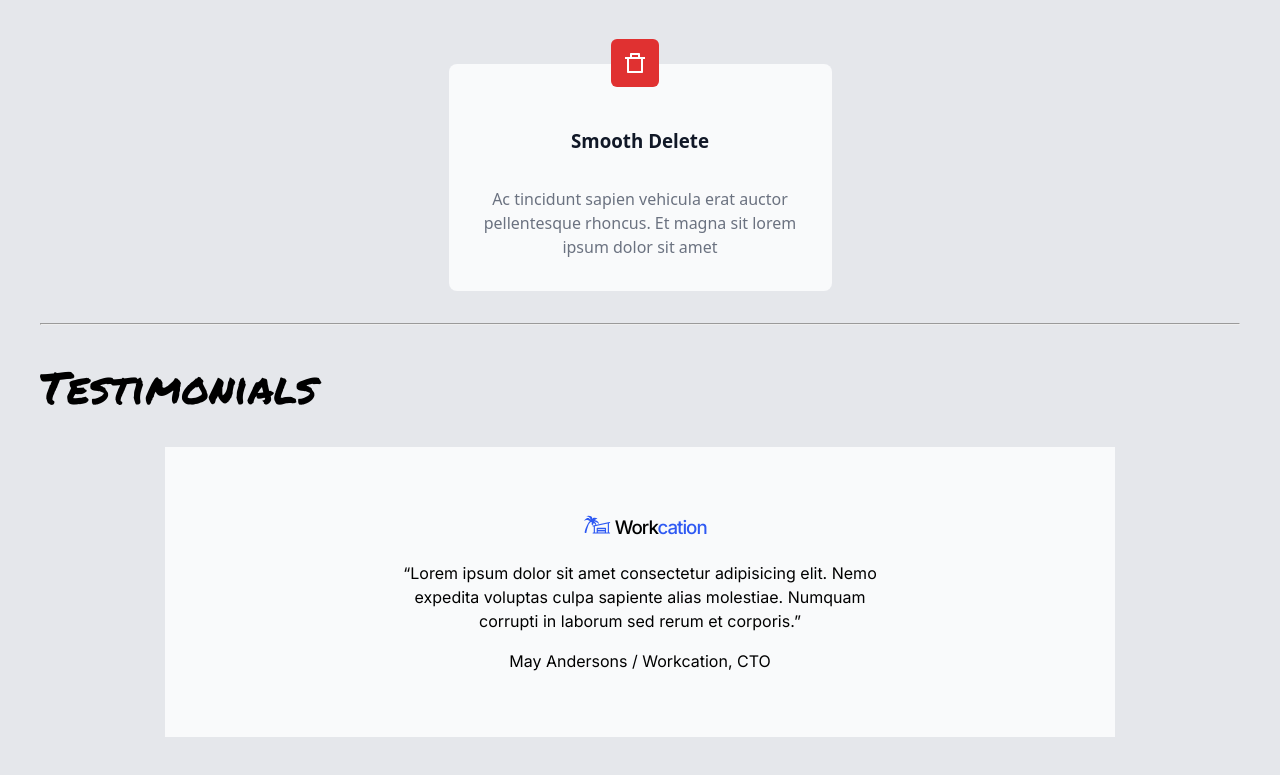
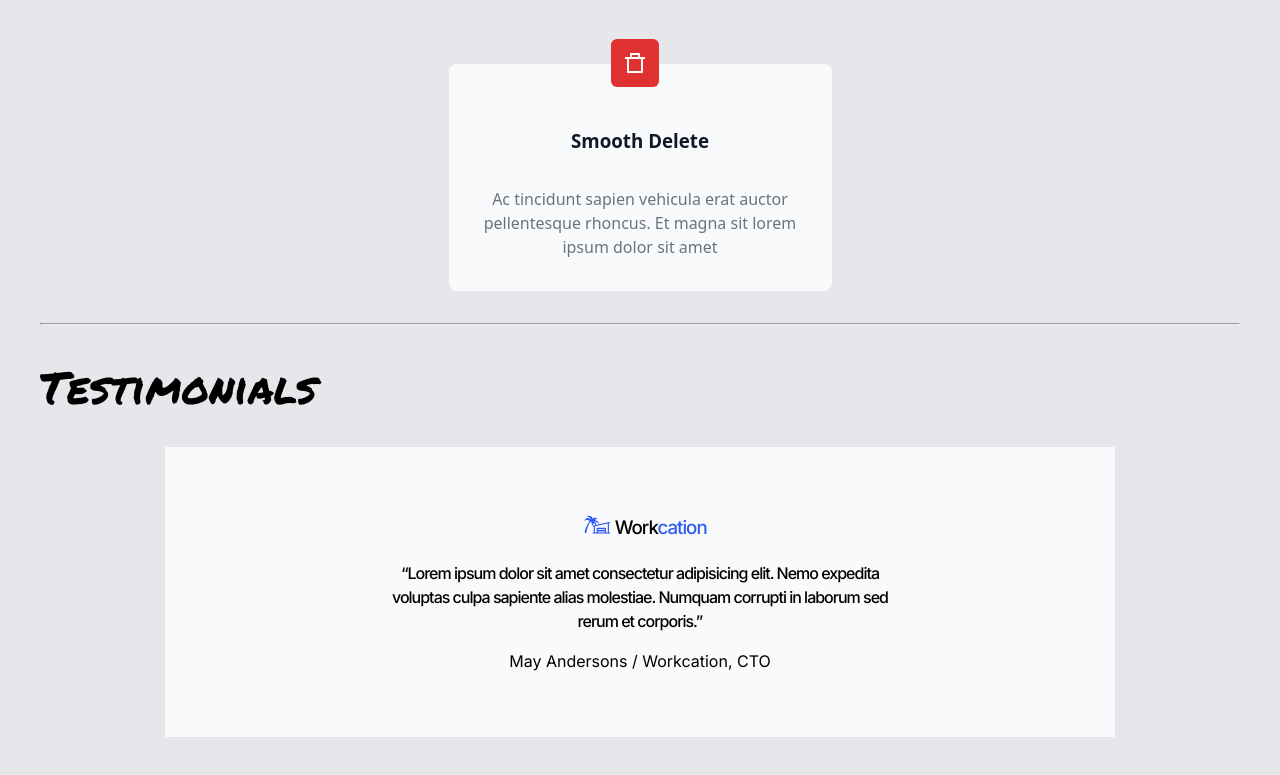
Before and after one commit to Petrasoderstrom1612/component-library, a React (Vite) app: page / in a window 1280 px wide. Shown: the part 1073-1848 px from the top of the page. Built offline with nearby package versions, Linux system fonts and the light colour scheme.

Commit message:
design font weight on p

```diff
--- a/src/Testimonials.jsx/Testimonial.jsx
+++ b/src/Testimonials.jsx/Testimonial.jsx
@@ -15,7 +15,7 @@ const secondHalfTitle = title.slice(middleIndex)
           </span>
           {firstHalfTitle}<span className="blue-color">{secondHalfTitle}</span>
         </h3>
-        <p>{mainText}</p>
+        <p className="testimonial-p">{mainText}</p>
         <footer>
           <p className="testimonial-footer-p">{footer}</p>
         </footer>
--- a/src/index.css
+++ b/src/index.css
@@ -287,7 +287,7 @@ background-color: #e03131;
   max-width: 500px;
 }
 
-.testimonial-h3{
+.testimonial-h3, .testimonial-p{
   font-weight: 500;
   letter-spacing: -1px;
 }
```
